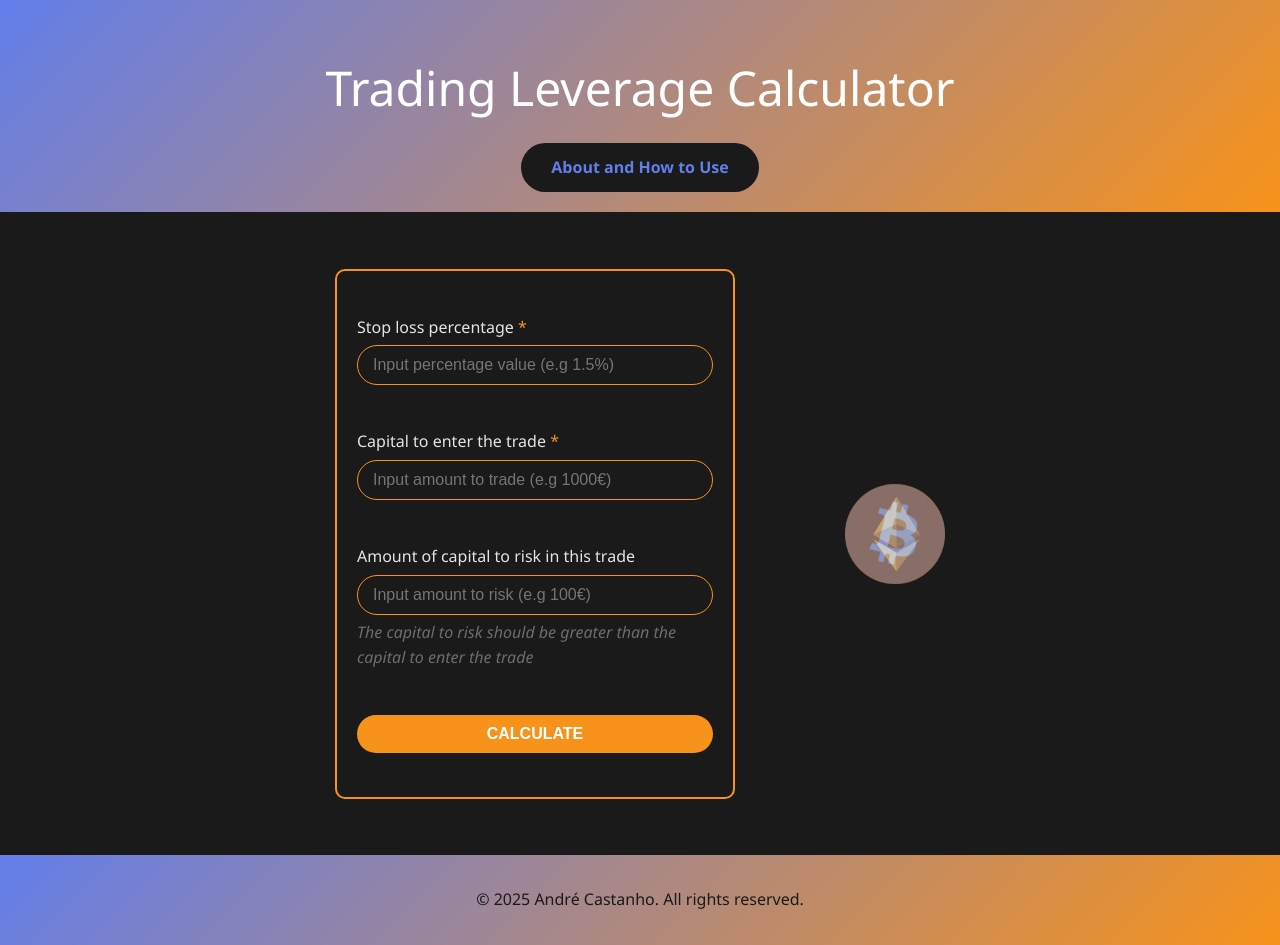
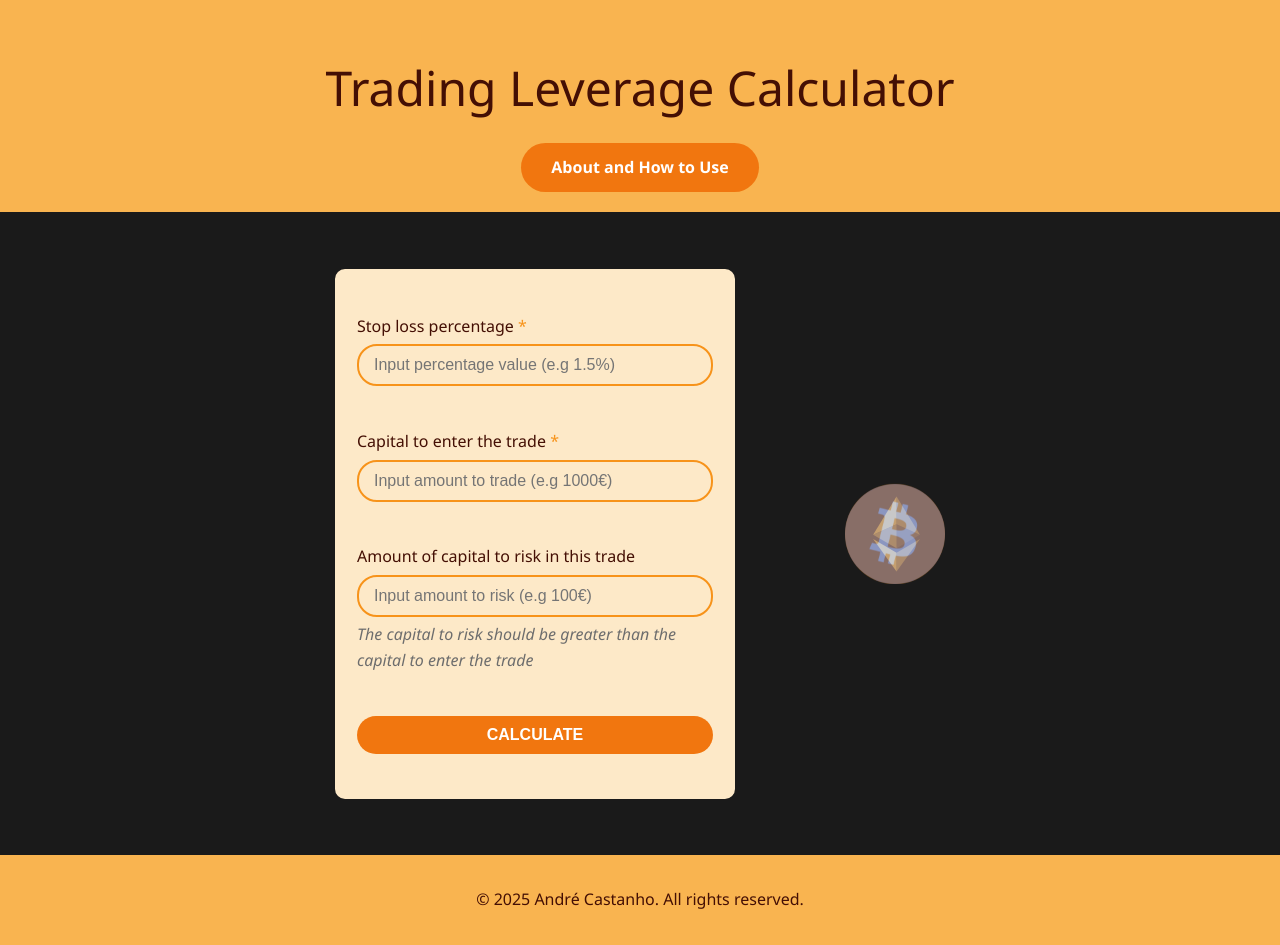
Before and after one commit to andre-castanho00/Crypto-Leverage-Calculator, a React (Vite) app: page / in a window 1280 px wide. Built offline with nearby package versions, Linux system fonts and the light colour scheme.

Commit message:
new design

```diff
--- a/src/components/footer/footer.css
+++ b/src/components/footer/footer.css
@@ -1,6 +1,6 @@
 footer {
-  background: linear-gradient(135deg, var(--gradient-start) 0%, var(--gradient-end) 100%);
-  color: var(--bg-primary);
+  background: var(--main-color-light);
+  color: var(--text-primary);
   text-align: center;
   padding: 2rem 0;
   transition: background-color 0.3s ease, color 0.3s ease;
--- a/src/components/form/form.css
+++ b/src/components/form/form.css
@@ -6,6 +6,7 @@
 }
 
 .calc-form {
+  background: var(--main-color-lighter);
   height: 530px;
   width: 400px;
   justify-content: space-evenly;
@@ -13,8 +14,9 @@
   flex-direction: column;
   padding: 20px;
   border-radius: 10px;
-  border: 2px solid #f7931a;
+  border: 2px solid var(--main-color-lighter);
   gap: 20px;
+  color: var(--text-primary);
 }
 
 .form-item {
@@ -25,20 +27,24 @@
 
 .form-item input {
   background: inherit;
-  border: 1px solid #f7931a;
+  border: 2px solid var(--btc-color);
   border-radius: 20px;
   padding: 10px;
   padding-left: 15px;
-  color: #ffffff;
+  color: var(--text-primary);
   font-size: 16px;
 }
 
+.form-item label {
+  font-weight: 500;
+}
+
 .submit-btn {
-  background: #f7931a;
+  background: var(--main-color-darker);
   border: none;
   border-radius: 20px;
   padding: 10px 20px;
-  color: #ffffff;
+  color: white;
   font-size: 16px;
   font-weight: bold;
   cursor: pointer;
@@ -46,5 +52,5 @@
 }
 
 .submit-btn:hover {
-  background: #f0992f;
+  background: var(--btc-color);
 }
--- a/src/components/form/form.jsx
+++ b/src/components/form/form.jsx
@@ -15,18 +15,11 @@ function FormSection() {
   const handleSubmit = (e) => {
     e.preventDefault();
 
+    console.log(form.capital);
+    console.log(form.amountToRisk);
+
     if (form.capital < form.amountToRisk) {
       console.log("You cannot risk more than your capital");
-      return;
-    }
-
-    if (form.stopLoss < 0.01) {
-      console.log("Stop loss must be greater than 0.01%");
-      return;
-    }
-
-    if (form.capital < 10) {
-      console.log("Capital must be greater than 10€");
       return;
     }
 
@@ -53,7 +46,7 @@ function FormSection() {
 
     setForm({
       ...form,
-      [name]: value,
+      [name]: value === "" ? "" : parseFloat(value),
     });
   };
 
@@ -122,7 +115,9 @@ function FormSection() {
               For a wallet value of ${form.capital}€ and a stop loss of $
               {form.stopLoss}%, risking a total of ${form.amountToRisk}€.
             </p>
-            <p><strong>Your leverage should be around {leverage}x</strong></p>
+            <p>
+              <strong>Your leverage should be around {leverage}x</strong>
+            </p>
           </>
         )}
 
--- a/src/components/hero/hero.css
+++ b/src/components/hero/hero.css
@@ -1,6 +1,6 @@
 .hero {
-  background: linear-gradient(135deg, var(--gradient-start) 0%, var(--gradient-end) 100%);
-  color: white;
+  background: var(--main-color-light);
+  color: var(--text-primary);
   padding: 50px 0 20px;
   text-align: center;
 }
@@ -8,7 +8,7 @@
 .hero h1 {
   font-size: 3rem;
   margin-bottom: 1rem;
-  font-weight: 300;
+  font-weight: 400;
 }
 
 .hero p {
@@ -19,8 +19,8 @@
 
 .cta-button {
   display: inline-block;
-  background: var(--bg-primary);
-  color: var(--gradient-start);
+  background: var(--main-color-darker);
+  color: white;
   padding: 12px 30px;
   text-decoration: none;
   border-radius: 50px;
--- a/src/index.css
+++ b/src/index.css
@@ -1,17 +1,16 @@
 :root {
   --bg-primary: #1a1a1a;
   --bg-secondary: #2d2d2d;
-  --text-primary: #e4e4e4;
+  --text-primary: #440f04;
   --text-secondary: #b8b8b8;
-  --text-light: #f0f0f0;
+  --text-light: #fde9c8;
   --accent-primary: #64b5f6;
-  --accent-secondary: #42a5f5;
-  --gradient-start: #627EEA;
-  --gradient-end: #f7931a;
   --card-bg: #2d2d2d;
   --shadow: rgba(0, 0, 0, 0.3);
   --shadow-hover: rgba(0, 0, 0, 0.4);
   --border-color: #404040;
   --btc-color: #f7931a;
-  --eth-color: #627EEA;
+  --main-color-darker: #f1760f;
+  --main-color-light: #f9b450;
+  --main-color-lighter: #fde9c8;
 }
```
